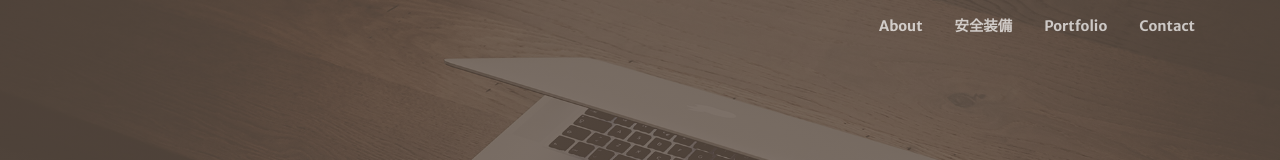
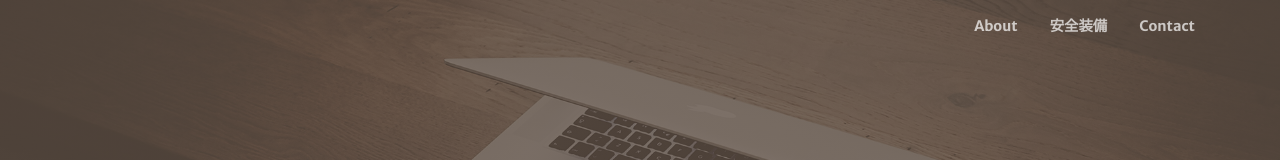
Before and after one commit to teamgabaven2019/team7, a website with bundled scripts: page hellow/startbootstrap-creative-gh-pages/index.html in a window 1280 px wide. Shown: the top 160 px of the page. Built offline with nearby package versions, Linux system fonts and the light colour scheme.

Commit message:
no message

```diff
--- a/hellow/startbootstrap-creative-gh-pages/index.html
+++ b/hellow/startbootstrap-creative-gh-pages/index.html
@@ -23,7 +23,7 @@
   <link href="vendor/magnific-popup/magnific-popup.css" rel="stylesheet">
   <!-- Plugin CSS End -->
 
-  <!-- Theme CSS - Includes Bootstrap End -->
+  <!-- Theme CSS - Includes Bootstrap -->
   <link href="css/creative.min.css" rel="stylesheet">
   <!-- Theme CSS - Includes Bootstrap End -->
 
@@ -44,9 +44,6 @@
           </li>
           <li class="nav-item">
             <a class="nav-link js-scroll-trigger" href="#services">安全装備</a>
-          </li>
-          <li class="nav-item">
-            <a class="nav-link js-scroll-trigger" href="#portfolio">Portfolio</a>
           </li>
           <li class="nav-item">
             <a class="nav-link js-scroll-trigger" href="#contact">Contact</a>
```
